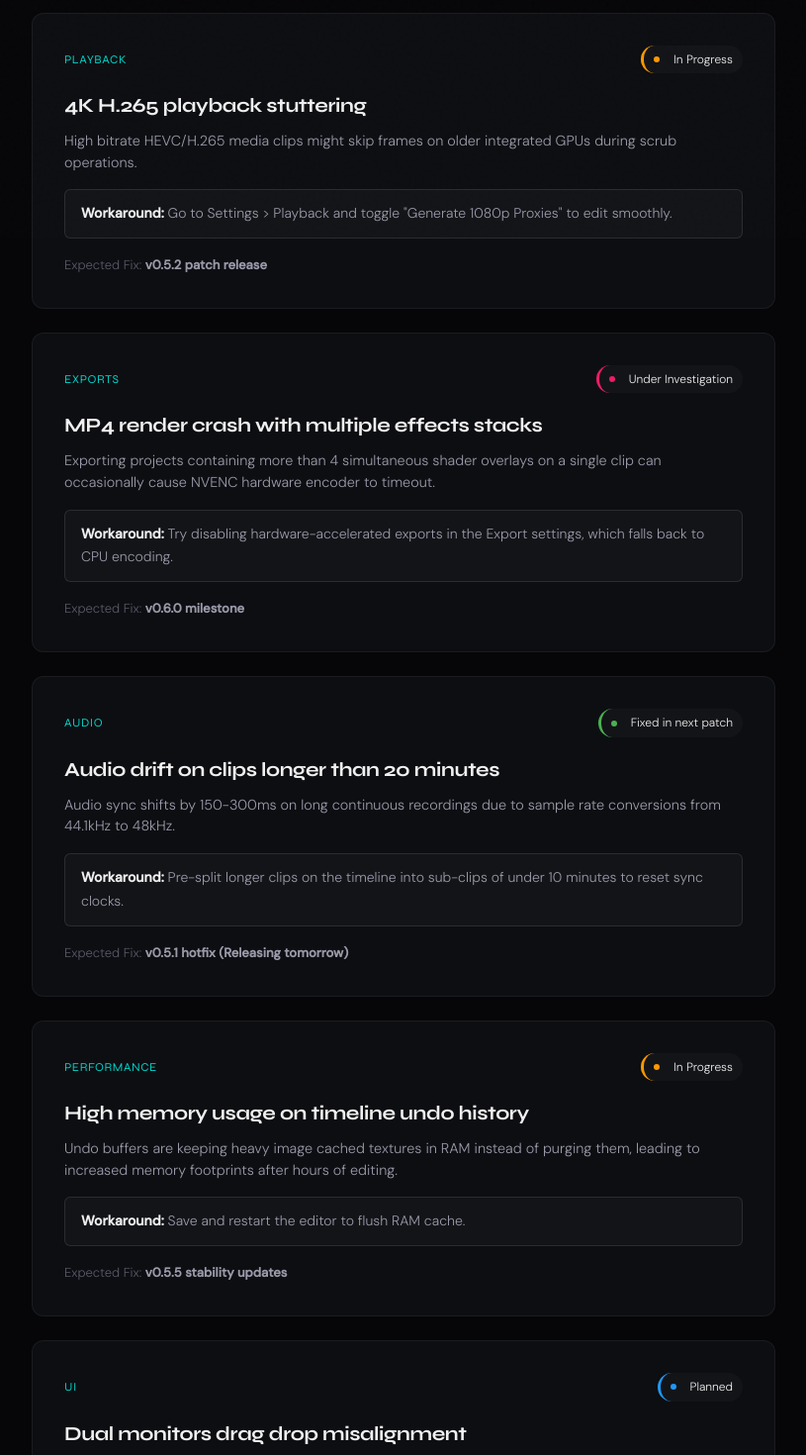
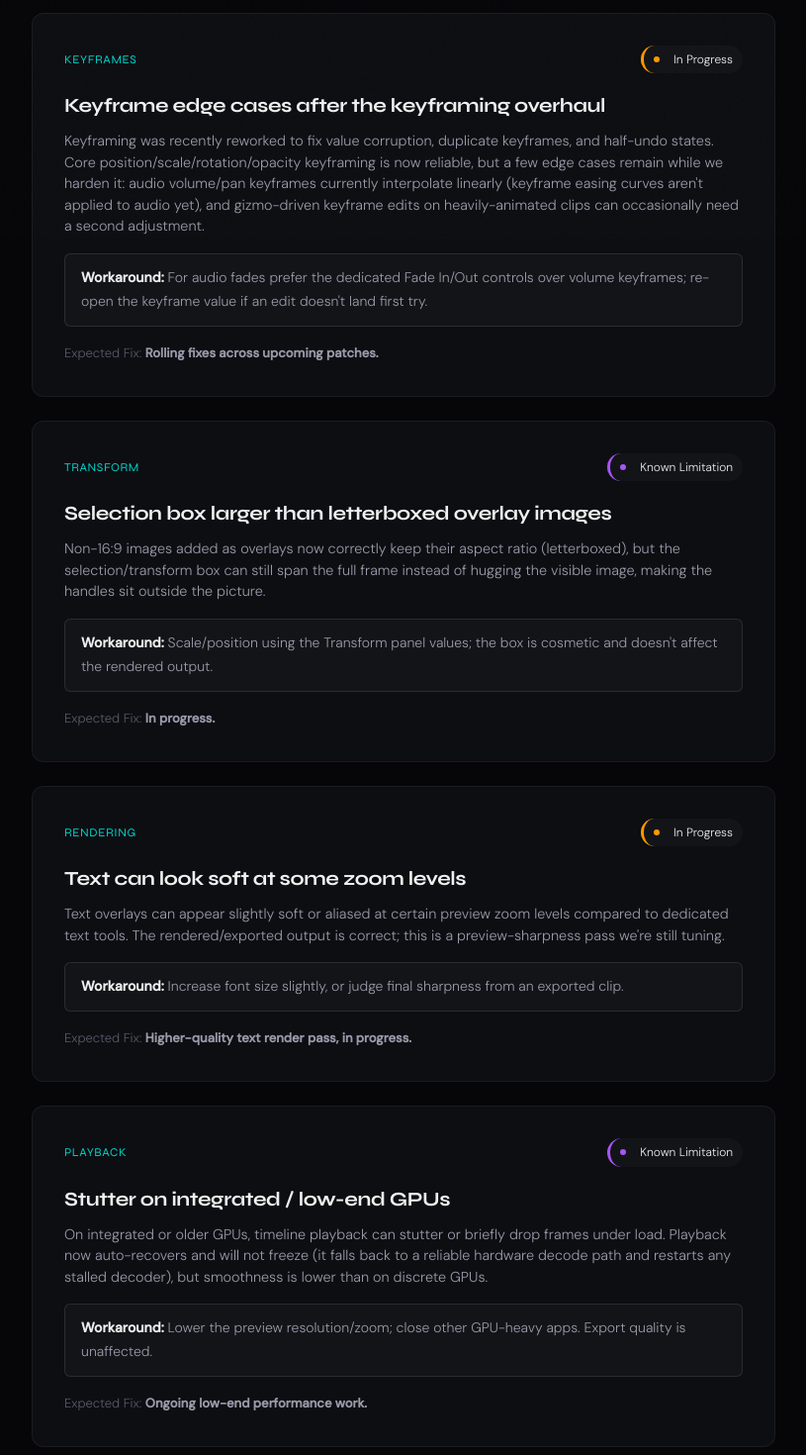
Before and after one commit to saarthi-ai-77/vichith-web, a Next.js app: page /known-issues in a window 1280 px wide. Shown: the part 560-2030 px from the top of the page at 99% size, without its empty margins (232-1047 px from the left). Built offline with nearby package versions, Linux system fonts and the light colour scheme.

Commit message:
Update placeholder known issues with verified cards and add Known Limitation status style

```diff
--- a/src/app/known-issues/page.tsx
+++ b/src/app/known-issues/page.tsx
@@ -4,49 +4,49 @@ import React from 'react';
 
 const ISSUES_LIST = [
   {
-    category: 'Playback',
-    title: '4K H.265 playback stuttering',
+    category: 'KEYFRAMES',
+    title: 'Keyframe edge cases after the keyframing overhaul',
     status: 'In Progress',
     statusColor: '#ff9800',
-    description: 'High bitrate HEVC/H.265 media clips might skip frames on older integrated GPUs during scrub operations.',
-    workaround: 'Go to Settings > Playback and toggle "Generate 1080p Proxies" to edit smoothly.',
-    fixWindow: 'v0.5.2 patch release'
+    description: "Keyframing was recently reworked to fix value corruption, duplicate keyframes, and half-undo states. Core position/scale/rotation/opacity keyframing is now reliable, but a few edge cases remain while we harden it: audio volume/pan keyframes currently interpolate linearly (keyframe easing curves aren't applied to audio yet), and gizmo-driven keyframe edits on heavily-animated clips can occasionally need a second adjustment.",
+    workaround: "For audio fades prefer the dedicated Fade In/Out controls over volume keyframes; re-open the keyframe value if an edit doesn't land first try.",
+    fixWindow: 'Rolling fixes across upcoming patches.'
   },
   {
-    category: 'Exports',
-    title: 'MP4 render crash with multiple effects stacks',
-    status: 'Under Investigation',
-    statusColor: '#e91e63',
-    description: 'Exporting projects containing more than 4 simultaneous shader overlays on a single clip can occasionally cause NVENC hardware encoder to timeout.',
-    workaround: 'Try disabling hardware-accelerated exports in the Export settings, which falls back to CPU encoding.',
-    fixWindow: 'v0.6.0 milestone'
+    category: 'TRANSFORM',
+    title: 'Selection box larger than letterboxed overlay images',
+    status: 'Known Limitation',
+    statusColor: '#a855f7',
+    description: 'Non-16:9 images added as overlays now correctly keep their aspect ratio (letterboxed), but the selection/transform box can still span the full frame instead of hugging the visible image, making the handles sit outside the picture.',
+    workaround: "Scale/position using the Transform panel values; the box is cosmetic and doesn't affect the rendered output.",
+    fixWindow: 'In progress.'
   },
   {
-    category: 'Audio',
-    title: 'Audio drift on clips longer than 20 minutes',
-    status: 'Fixed in next patch',
-    statusColor: '#4caf50',
-    description: 'Audio sync shifts by 150-300ms on long continuous recordings due to sample rate conversions from 44.1kHz to 48kHz.',
-    workaround: 'Pre-split longer clips on the timeline into sub-clips of under 10 minutes to reset sync clocks.',
-    fixWindow: 'v0.5.1 hotfix (Releasing tomorrow)'
+    category: 'RENDERING',
+    title: 'Text can look soft at some zoom levels',
+    status: 'In Progress',
+    statusColor: '#ff9800',
+    description: "Text overlays can appear slightly soft or aliased at certain preview zoom levels compared to dedicated text tools. The rendered/exported output is correct; this is a preview-sharpness pass we're still tuning.",
+    workaround: 'Increase font size slightly, or judge final sharpness from an exported clip.',
+    fixWindow: 'Higher-quality text render pass, in progress.'
   },
   {
-    category: 'Performance',
-    title: 'High memory usage on timeline undo history',
-    status: 'In Progress',
-    statusColor: '#ff9800',
-    description: 'Undo buffers are keeping heavy image cached textures in RAM instead of purging them, leading to increased memory footprints after hours of editing.',
-    workaround: 'Save and restart the editor to flush RAM cache.',
-    fixWindow: 'v0.5.5 stability updates'
+    category: 'PLAYBACK',
+    title: 'Stutter on integrated / low-end GPUs',
+    status: 'Known Limitation',
+    statusColor: '#a855f7',
+    description: 'On integrated or older GPUs, timeline playback can stutter or briefly drop frames under load. Playback now auto-recovers and will not freeze (it falls back to a reliable hardware decode path and restarts any stalled decoder), but smoothness is lower than on discrete GPUs.',
+    workaround: 'Lower the preview resolution/zoom; close other GPU-heavy apps. Export quality is unaffected.',
+    fixWindow: 'Ongoing low-end performance work.'
   },
   {
-    category: 'UI',
-    title: 'Dual monitors drag drop misalignment',
+    category: 'WORKSPACES',
+    title: 'Studio, VIMO, Chitra AI and several tools are under development',
     status: 'Planned',
     statusColor: '#2196f3',
-    description: 'Dragging layout panels to a second display with a different DPI scaling value causes dock targets to offset.',
-    workaround: 'Set both monitors to matching DPI scale percentages (e.g. 100% or 125%) in Windows Display settings.',
-    fixWindow: 'v0.7.0 layout engine rework'
+    description: "The following are visible but not yet active: Studio and VIMO workspaces, the Chitra AI copilot, Speed-curve graphs, Auto-captions, Filters, Adjust, Chroma key, and Background removal. They're intentionally labeled \"under development\" during beta.",
+    workaround: 'None needed — these will light up in upcoming releases.',
+    fixWindow: 'Phased rollout post-beta.'
   }
 ];
 
```
